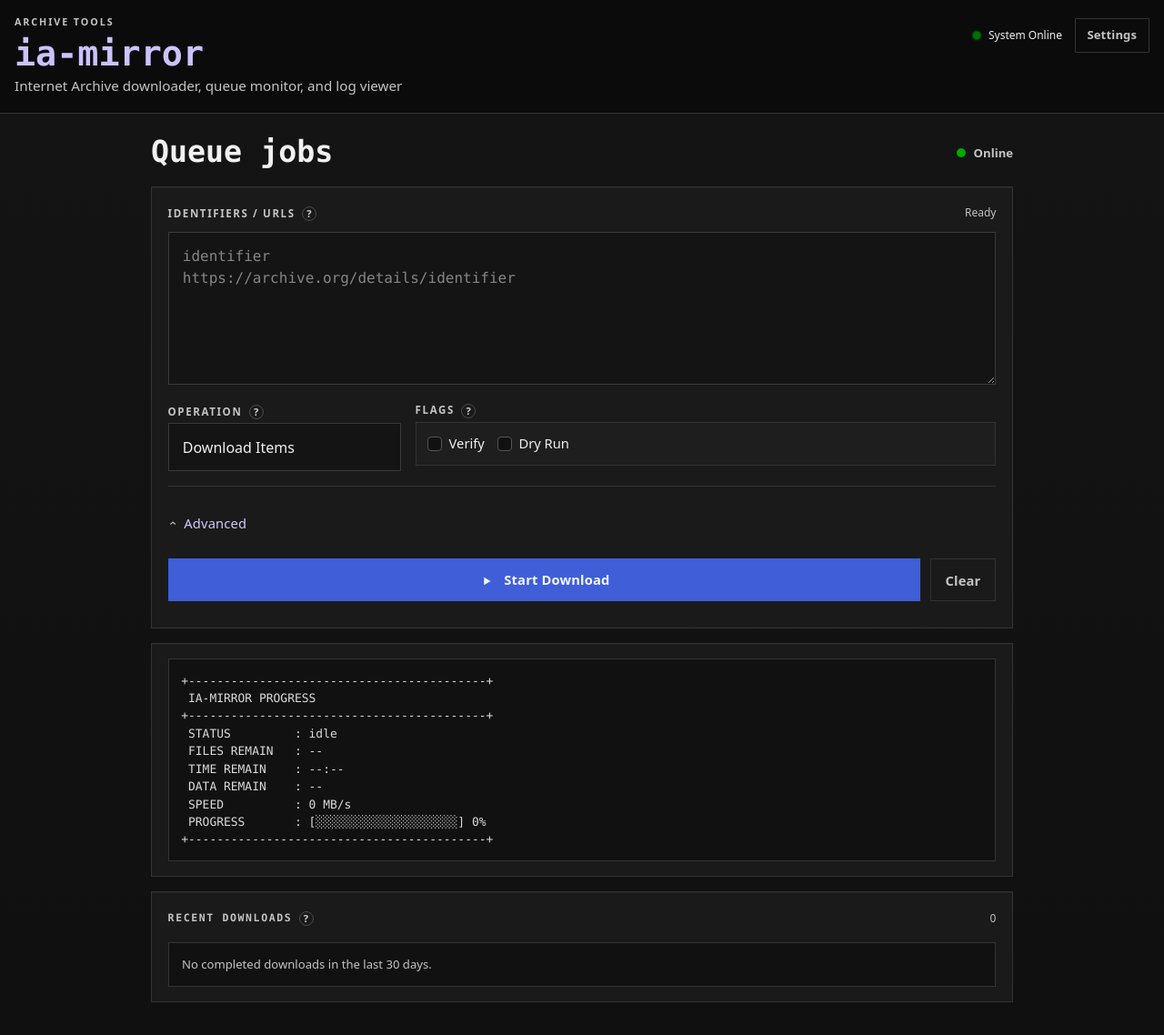
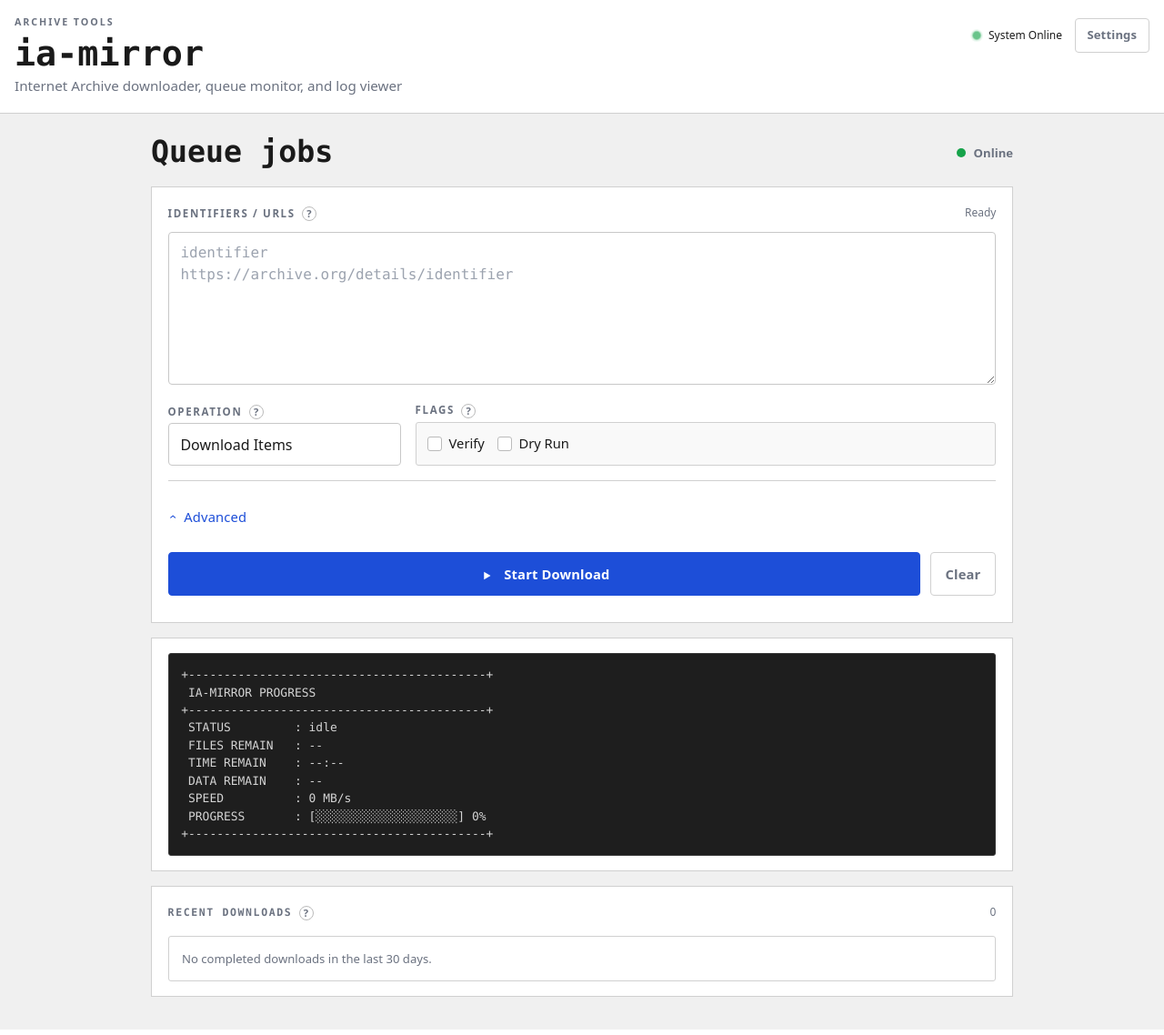
Before and after one commit to themorgantown/ia-mirror, a Flask app: page / in a window 1280 px wide. Shown: the whole page at 91% size. Run offline with Flask 3, Linux system fonts and the light colour scheme; data comes from the database, SQL or seed files in the repository; data that the repository does not hold is empty; parts of the project's set-up code (start-up, migrations or seed data) failed here and were passed over; some libraries are stand-ins or nearby versions.

Commit message:
feat: switch to light theme with standard form element styling
Replace dark terminal aesthetic with a clean light theme. Fixes the
operation dropdown not looking like a dropdown (was invisible against
the dark custom background). All form controls now use standard
browser appearance: white bg, gray border, blue focus ring, visible
select arrow. Buttons use 4px border-radius and proper solid/ghost
variants. Terminal/progress areas intentionally stay dark. Removes
data-bs-theme=dark from modals.

```diff
--- a/docker/static/css/colors.css
+++ b/docker/static/css/colors.css
@@ -1,57 +1,50 @@
-/* 1999 Design System - Dark Mode */
+/* ia-mirror Light Theme */
 :root {
-  /* Base Colors (Craigslist 1999 Dark Mode) */
-  --color-bg: #0A0A0A;        /* near-black, reminiscent of old terminal screens */
-  --color-surface: #1A1A1A;   /* slightly lighter for content areas */
-  --color-surface-hover: #222222; /* hover state */
-  --color-border: #333333;    /* dark gray */
+  --color-bg: #f0f0f0;
+  --color-surface: #ffffff;
+  --color-surface-hover: #f7f7f7;
+  --color-border: #d0d0d0;
 
-  /* Text Colors */
-  --color-text-main: #F1F1F1; /* off-white, easy on eyes */
-  --color-text-muted: #C4C4C4; /* muted text */
-  --color-text-inverse: #0A0A0A; /* for text on light backgrounds */
+  --color-text-main: #1a1a1a;
+  --color-text-muted: #6b7280;
+  --color-text-inverse: #ffffff;
 
-  /* Links */
-  --color-link: #5C9EFF;      /* softer blue, maintains contrast */
-  --color-link-visited: #B28BFF; /* softer purple */
+  --color-link: #1d4ed8;
+  --color-link-visited: #7c3aed;
 
-  /* Accent */
-  --color-accent: #FF8C42;    /* softer orange - Craigslist accent */
-  --color-accent-hover: #FF7321; /* darker orange on hover */
+  --color-accent: #1d4ed8;
+  --color-accent-hover: #1e40af;
 
-  /* Semantic Colors */
-  --color-success: #00AA00;   /* green */
-  --color-success-hover: #008800; /* darker green */
-  --color-warning: #FFAA00;   /* amber */
-  --color-warning-hover: #DD9900; /* darker amber */
-  --color-error: #FF4444;     /* red */
-  --color-error-hover: #CC0000; /* darker red */
-  --color-info: #0088FF;      /* blue */
-  --color-info-hover: #0077DD; /* darker blue */
+  --color-success: #16a34a;
+  --color-success-hover: #15803d;
+  --color-warning: #d97706;
+  --color-warning-hover: #b45309;
+  --color-error: #dc2626;
+  --color-error-hover: #b91c1c;
+  --color-info: #2563eb;
+  --color-info-hover: #1d4ed8;
 
-  /* Shadows - Minimal or none for utilitarian design */
-  --shadow-sm: none;
-  --shadow-md: none;
-  --shadow-lg: none;
-  --shadow-soft: none;
+  --shadow-sm: 0 1px 2px rgba(0, 0, 0, 0.06);
+  --shadow-md: 0 2px 8px rgba(0, 0, 0, 0.08);
+  --shadow-lg: 0 4px 16px rgba(0, 0, 0, 0.10);
+  --shadow-soft: 0 2px 12px rgba(0, 0, 0, 0.08);
 
-  /* Radius - Sharp corners for utilitarian design */
-  --radius-sm: 0;
-  --radius-md: 0;
-  --radius-lg: 0;
-  --radius-xl: 0;
+  --radius-sm: 3px;
+  --radius-md: 4px;
+  --radius-lg: 6px;
+  --radius-xl: 8px;
 
-  /* Bootstrap theme overrides */
-  --bs-primary: #FF8C42;
-  --bs-primary-rgb: 255, 140, 66;
-  --bs-secondary: #AAAAAA;
-  --bs-success: #00AA00;
-  --bs-info: #0088FF;
-  --bs-warning: #FFAA00;
-  --bs-danger: #FF4444;
-  --bs-light: #1A1A1A;
-  --bs-dark: #0A0A0A;
-  --bs-body-bg: #0A0A0A;
-  --bs-body-color: #F1F1F1;
-  --bs-border-color: #333333;
+  /* Bootstrap overrides */
+  --bs-primary: #1d4ed8;
+  --bs-primary-rgb: 29, 78, 216;
+  --bs-secondary: #6b7280;
+  --bs-success: #16a34a;
+  --bs-info: #2563eb;
+  --bs-warning: #d97706;
+  --bs-danger: #dc2626;
+  --bs-light: #f0f0f0;
+  --bs-dark: #1a1a1a;
+  --bs-body-bg: #f0f0f0;
+  --bs-body-color: #1a1a1a;
+  --bs-border-color: #d0d0d0;
 }
--- a/docker/static/css/styles.css
+++ b/docker/static/css/styles.css
@@ -58,17 +58,9 @@ textarea:not([rows]) {
 
 body {
   min-height: 100vh;
-  background:
-    linear-gradient(180deg, rgba(11, 11, 11, 0.96), rgba(11, 11, 11, 0.98)),
-    repeating-linear-gradient(
-      90deg,
-      rgba(255, 255, 255, 0.02) 0,
-      rgba(255, 255, 255, 0.02) 1px,
-      transparent 1px,
-      transparent 96px
-  );
+  background: var(--color-bg);
   color: var(--color-text-main);
-  color-scheme: dark;
+  color-scheme: light;
   font-family: system-ui, -apple-system, BlinkMacSystemFont, "Segoe UI", sans-serif;
   font-size: 1rem;
   line-height: 1.55;
@@ -145,7 +137,7 @@ pre {
   position: sticky;
   top: 0;
   z-index: 100;
-  background: color-mix(in srgb, var(--color-bg) 90%, #181818 10%);
+  background: var(--color-surface);
   border-bottom: 1px solid var(--color-border);
 }
 
@@ -172,7 +164,7 @@ pre {
 
 .app-brand-mark {
   font-size: clamp(2.1rem, 3vw, 3.3rem);
-  color: #cbc2ff;
+  color: var(--color-text-main);
 }
 
 .app-brand-subtitle {
@@ -202,7 +194,7 @@ pre {
   height: 0.65rem;
   border-radius: 999px;
   background: var(--color-success);
-  box-shadow: 0 0 0 2px rgba(0, 170, 0, 0.16);
+  box-shadow: 0 0 0 2px rgba(22, 163, 74, 0.2);
   animation: pulse 2s infinite ease-out;
 }
 
@@ -240,7 +232,6 @@ pre {
 .directory-panel {
   background: var(--color-surface);
   border: 1px solid var(--color-border);
-  box-shadow: inset 0 1px 0 rgba(255, 255, 255, 0.03);
 }
 
 .directory-panel,
@@ -415,8 +406,9 @@ pre {
 .toggle-group-inline {
   min-height: 2.8rem;
   padding: 0.68rem 0.8rem;
-  background: rgba(255, 255, 255, 0.02);
+  background: #f9f9f9;
   border: 1px solid var(--color-border);
+  border-radius: var(--radius-sm);
 }
 
 .advanced-shell {
@@ -470,7 +462,7 @@ pre {
 .form-control,
 .form-select,
 .input-group .form-control {
-  border-radius: 0;
+  border-radius: var(--radius-md);
   box-shadow: none;
 }
 
@@ -491,33 +483,33 @@ pre {
 .btn-close-custom:focus-visible,
 button:focus-visible,
 [role="button"]:focus-visible {
-  outline: 2px solid #8ea7ff;
+  outline: 2px solid #2563eb;
   outline-offset: 2px;
 }
 
 .btn-primary-modern {
-  background: #3f5ed7;
-  border-color: #3f5ed7;
-  color: #f4f6ff;
+  background: #1d4ed8;
+  border-color: #1d4ed8;
+  color: #fff;
 }
 
 .btn-primary-modern:hover,
 .btn-primary-modern:focus-visible {
-  background: #5370de;
-  border-color: #5370de;
+  background: #1e40af;
+  border-color: #1e40af;
   color: #fff;
 }
 
 .btn-danger-modern {
-  background: #a03333;
-  border-color: #a03333;
-  color: #fff2f2;
+  background: #dc2626;
+  border-color: #dc2626;
+  color: #fff;
 }
 
 .btn-danger-modern:hover,
 .btn-danger-modern:focus-visible {
-  background: #b43d3d;
-  border-color: #b43d3d;
+  background: #b91c1c;
+  border-color: #b91c1c;
 }
 
 .btn-ghost {
@@ -539,12 +531,12 @@ button:focus-visible,
 }
 
 .btn-link-modern {
-  color: #d0c9ff;
+  color: var(--color-link);
 }
 
 .btn-link-modern:hover,
 .btn-link-modern:focus-visible {
-  color: #e0dbff;
+  color: var(--color-accent-hover);
 }
 
 .btn-link-modern .icon {
@@ -572,23 +564,25 @@ button:focus-visible,
 .form-control-modern,
 .form-select-modern,
 .input-group-modern .form-control {
-  background: #141414;
-  border: 1px solid #3a3a3a;
-  color: #f0f0f0;
-  padding: 0.85rem 0.95rem;
+  background: #fff;
+  border: 1px solid #c8c8c8;
+  color: var(--color-text-main);
+  padding: 0.65rem 0.8rem;
+  border-radius: var(--radius-md);
 }
 
 .form-control-modern:focus,
 .form-select-modern:focus,
 .input-group-modern .form-control:focus {
-  background: #171717;
-  border-color: #738cff;
-  color: #fff;
+  background: #fff;
+  border-color: #2563eb;
+  color: var(--color-text-main);
   outline: none;
+  box-shadow: 0 0 0 3px rgba(37, 99, 235, 0.12);
 }
 
 .form-control-modern::placeholder {
-  color: #858585;
+  color: #9ca3af;
   opacity: 1;
 }
 
@@ -610,14 +604,15 @@ textarea.form-control-modern {
   width: 1rem;
   height: 1rem;
   margin-top: 0;
-  border: 1px solid #555;
-  background-color: #111;
+  border: 1px solid #bbb;
+  background-color: #fff;
   cursor: pointer;
+  border-radius: var(--radius-sm);
 }
 
 .form-check-modern .form-check-input:checked {
-  background-color: #6b87ff;
-  border-color: #6b87ff;
+  background-color: #2563eb;
+  border-color: #2563eb;
 }
 
 .form-check-modern .form-check-label {
@@ -632,30 +627,32 @@ textarea.form-control-modern {
 }
 
 .console-percent {
-  color: #ffb44a;
+  color: #d97706;
   font-size: 1.05rem;
   font-weight: 700;
 }
 
 .console-destination {
   padding: 0.7rem 0.8rem;
-  background: #111;
-  border: 1px solid #343434;
-  color: #d8d8d8;
+  background: #1e1e1e;
+  border: 1px solid #3a3a3a;
+  color: #d4d4d4;
   font-size: 0.8rem;
   line-height: 1.45;
   word-break: break-word;
+  border-radius: var(--radius-sm);
 }
 
 .ascii-console-box {
-  background: #111;
-  border: 1px solid #343434;
+  background: #1e1e1e;
+  border: 1px solid #3a3a3a;
   padding: 0.85rem;
+  border-radius: var(--radius-sm);
 }
 
 .ascii-console-text {
   margin: 0;
-  color: #dbdbdb;
+  color: #d4d4d4;
   font-size: 0.81rem;
   line-height: 1.5;
   white-space: pre;
@@ -665,13 +662,14 @@ textarea.form-control-modern {
 .recent-downloads-list {
   max-height: 33rem;
   overflow-y: auto;
-  border: 1px solid #343434;
-  background: #111;
+  border: 1px solid var(--color-border);
+  background: #fff;
+  border-radius: var(--radius-sm);
 }
 
 .recent-download-item {
   padding: 0.85rem 0.9rem;
-  border-bottom: 1px solid rgba(255, 255, 255, 0.06);
+  border-bottom: 1px solid rgba(0, 0, 0, 0.07);
 }
 
 .recent-download-item:last-child {
@@ -753,56 +751,69 @@ textarea.form-control-modern {
 }
 
 .badge-pill {
-  border-radius: 0;
+  border-radius: var(--radius-sm);
   padding: 0.35em 0.8em;
   font-weight: 700;
 }
 
 .badge-subtle-primary {
-  background-color: #536fdf;
+  background-color: #1d4ed8;
   color: #fff;
 }
 
 .bg-offset {
-  background-color: rgba(255, 255, 255, 0.035);
+  background-color: rgba(0, 0, 0, 0.04);
 }
 
 .progress-modern {
   overflow: hidden;
-  background: #111;
+  background: #e5e7eb;
+  border-radius: var(--radius-sm);
 }
 
 .bg-gradient-primary {
-  background: #536fdf;
+  background: #1d4ed8;
 }
 
 .logs-container {
   overflow-y: auto;
-  background: #111;
+  background: #1e1e1e;
   border-top: 1px solid var(--color-border);
-  color: var(--color-text-main);
+  color: #d4d4d4;
   font-size: 0.84rem;
   line-height: 1.6;
 }
 
 .logs-container::-webkit-scrollbar,
-.recent-downloads-list::-webkit-scrollbar,
 .ascii-console-text::-webkit-scrollbar {
   width: 0.7rem;
   height: 0.7rem;
 }
 
 .logs-container::-webkit-scrollbar-track,
-.recent-downloads-list::-webkit-scrollbar-track,
 .ascii-console-text::-webkit-scrollbar-track {
-  background: #0f0f0f;
+  background: #181818;
 }
 
 .logs-container::-webkit-scrollbar-thumb,
-.recent-downloads-list::-webkit-scrollbar-thumb,
 .ascii-console-text::-webkit-scrollbar-thumb {
-  background: #333;
-  border: 2px solid #0f0f0f;
+  background: #444;
+  border: 2px solid #181818;
+}
+
+.recent-downloads-list::-webkit-scrollbar {
+  width: 0.7rem;
+  height: 0.7rem;
+}
+
+.recent-downloads-list::-webkit-scrollbar-track {
+  background: #f0f0f0;
+}
+
+.recent-downloads-list::-webkit-scrollbar-thumb {
+  background: #c0c0c0;
+  border: 2px solid #f0f0f0;
+  border-radius: var(--radius-sm);
 }
 
 .table {
@@ -967,9 +979,9 @@ textarea.form-control-modern {
   justify-content: center;
   width: 1rem;
   height: 1rem;
-  border: 1px solid #4a4a4a;
+  border: 1px solid #bbb;
   border-radius: 999px;
-  color: #cfcfcf;
+  color: var(--color-text-muted);
   cursor: pointer;
   font-size: 0.7rem;
   font-weight: 700;
@@ -1031,8 +1044,9 @@ textarea.form-control-modern {
 
 .ascii-console-text {
   padding: 0.85rem;
-  background: #111;
-  border: 1px solid #343434;
+  background: #1e1e1e;
+  border: 1px solid #3a3a3a;
+  border-radius: var(--radius-sm);
 }
 
 .console-panel .ascii-console-text {
--- a/docker/templates/index.html
+++ b/docker/templates/index.html
@@ -8,7 +8,7 @@
     <link rel="icon" type="image/svg+xml" href="{{ url_for('static', filename='favicon.svg') }}">
     <!-- Critical CSS inlined for faster first paint -->
     <style>
-        body { margin: 0; font-family: system-ui, -apple-system, BlinkMacSystemFont, "Segoe UI", sans-serif; color-scheme: dark; }
+        body { margin: 0; font-family: system-ui, -apple-system, BlinkMacSystemFont, "Segoe UI", sans-serif; color-scheme: light; }
         .container-xl { max-width: 1480px; margin: 0 auto; padding: 0 1rem; }
         .font-heading { font-family: "SFMono-Regular", Consolas, "Liberation Mono", Menlo, monospace; font-weight: 700; }
         .font-monospace { font-family: "SFMono-Regular", Consolas, "Liberation Mono", Menlo, monospace; }
@@ -248,7 +248,7 @@
 
     <!-- Dry Run Modal -->
     <!-- Dry Run Confirmation Modal -->
-    <div class="modal fade" id="dryRunModal" tabindex="-1" aria-hidden="true" aria-labelledby="dry-run-modal-title" data-bs-backdrop="static" data-bs-theme="dark">
+    <div class="modal fade" id="dryRunModal" tabindex="-1" aria-hidden="true" aria-labelledby="dry-run-modal-title" data-bs-backdrop="static">
         <div class="modal-dialog modal-lg modal-dialog-centered">
             <div class="modal-content border-0" style="background-color: var(--color-surface);">
                 <div class="modal-header border-bottom border">
@@ -280,7 +280,7 @@
                     <h6 class="text-xs fw-bold text-uppercase text-secondary mb-3 tracking-wider">File List (<span
                             id="dry-file-count">0</span>)</h6>
                     <div class="border" style="max-height: 300px; overflow-y: auto; background-color: var(--color-surface);">
-                        <table class="table table-sm table-dark table-hover mb-0 text-sm">
+                        <table class="table table-sm table-hover mb-0 text-sm">
                             <thead class="sticky-top" style="background-color: var(--color-surface);">
                                 <tr>
                                     <th class="ps-3 py-2 border-bottom border">Filename</th>
@@ -306,7 +306,7 @@
 
 
     <!-- Settings Modal -->
-    <div class="modal fade" id="settingsModal" tabindex="-1" aria-hidden="true" aria-labelledby="settings-modal-title" data-bs-theme="dark">
+    <div class="modal fade" id="settingsModal" tabindex="-1" aria-hidden="true" aria-labelledby="settings-modal-title">
         <div class="modal-dialog modal-dialog-centered">
             <div class="modal-content border-0" style="background-color: var(--color-surface);">
                 <div class="modal-header border-bottom border">
```
Also changed, not shown: other parts of docker/static/css/styles.css (+24 -22 lines).
